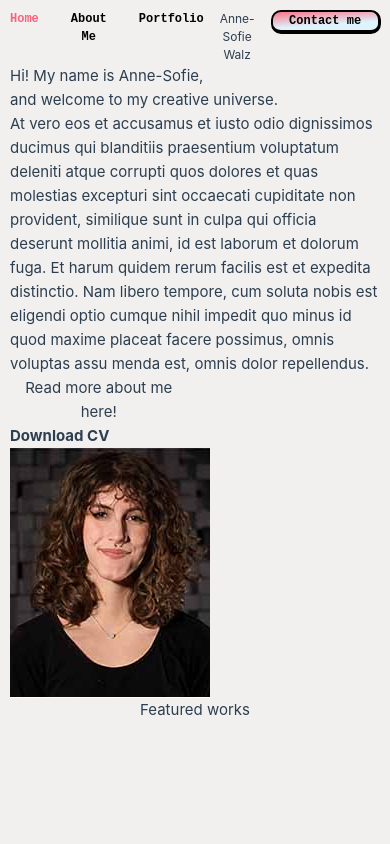
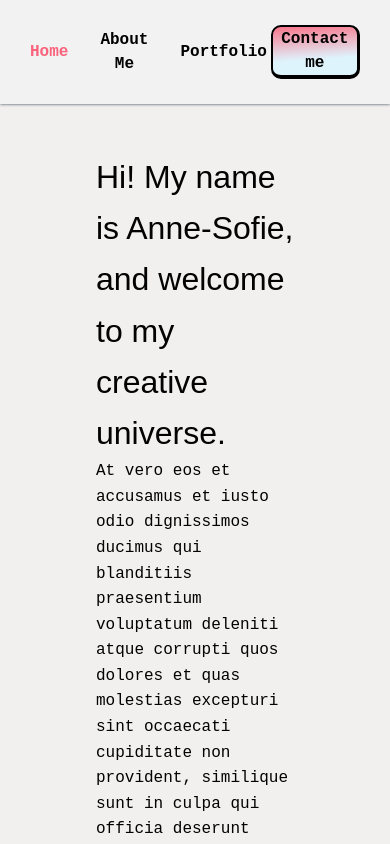
Before and after one commit to Fienw3/portfolioweb-23, a Vue app: page / in a window 390 px wide. Shown: the top 844 px of the page. Built offline with nearby package versions, Linux system fonts and the light colour scheme; a web font is replaced by a local one.

Commit message:
Fixed issues and media queries

```diff
--- a/index.html
+++ b/index.html
@@ -5,7 +5,7 @@
     <link rel="icon" href="/favicon.ico">
     <meta name="viewport" content="width=device-width, initial-scale=1.0">
     <link href="/dist/output.css" rel="stylesheet">
-    <title>Vite App</title>
+    <title>Anne-Sofie Walz Portfolio</title>
   </head>
   <body>
     <div id="app"></div>
--- a/src/App.vue
+++ b/src/App.vue
@@ -12,21 +12,21 @@ import { RouterLink, RouterView } from 'vue-router'
 
     <nav>
 
-        <div class="nav-sitelinks lg:w-2/5">
+        <div class="nav-sitelinks lg:w-2/5 md:w-2/5">
         <RouterLink class="home-navlink" to="/">Home</RouterLink>
         <RouterLink class="about-navlink" to="/about">About Me</RouterLink>
         <RouterLink class="portfolio-navlink" to="/portfolio">Portfolio</RouterLink>
         </div>
 
-        <div class="logo-name lg:w-2/5">
+        <div class="logo-name lg:w-1/5 md:w-1/5 sm:text-xs md:text-xs sm:invisible">
           <h3>Anne-Sofie Walz</h3>
         </div>
 
-        <div class="contact-box lg:w-1/5">
-          <a class="linkedinicon" href="https://www.linkedin.com/in/anne-sofienwalz"><img src="../src/assets/Linkedin.png" alt="LinkedIn icon that takes you to my profile"></a>
+        <div class="contact-box lg:w-2/5 ">
+          <a class="linkedinicon sm:invisible" href="https://www.linkedin.com/in/anne-sofienwalz"><img src="../src/assets/Linkedin.png" alt="LinkedIn icon that takes you to my profile"></a>
 
-          <div id="contact" class="modal-vue">
-          <button class="contact-btn">Contact me</button>
+          <div id="contact" class="contact">
+          <button class="contact-btn  sm:text-xs md:text-xs">Contact me</button>
 
         </div>
       </div>
@@ -52,23 +52,33 @@ import { RouterLink, RouterView } from 'vue-router'
 
 header {
   line-height: 1.5;
-  max-height: 100vh;
+  max-height: 110vh;
   position: sticky;
   width: 100%;
 
 }
 
+header .nav-wrapper {
+    display: flex;
+    flex-wrap: wrap;
+    position: sticky;
+    background-color: #F2f2f2;
+    box-shadow: 0px 0px 3px 0px;
+    padding: 1rem 30px 1rem 30px;
+  }
 
 nav  {
   width: 100%;
-  font-size: 12px;
   text-align: center;
   display: flex;
   justify-content: space-between;
+  font-size: 1rem;
+
 }
 
 .nav-sitelinks {
   display: flex;
+  font-size: 1rem;
 }
 
 nav a.router-link-exact-active {
@@ -81,6 +91,7 @@ nav a.router-link-exact-active:hover {
 
 nav a {
   padding: 0 1rem;
+  align-self: center;
   color: black;
   display: flex;
   font-weight: bold;
@@ -91,8 +102,13 @@ nav a:first-of-type{
   padding-left: 0%;
 }
 
+.logo-name {
+  align-self: center;
+}
+
 nav a img {
-  height: 30px;
+  max-height: 2rem;
+  align-self: center;
 }
 
 nav a img:hover {
@@ -102,10 +118,11 @@ nav a img:hover {
 .contact-box {
   display: flex;
   justify-content: right;
+  align-items: center;
 }
 
 .contact-btn {
-  width: 110px;
+  font-size: 1rem;
   border-width: 2px 3px 4px 2px;
   border-radius: 10px;
   border-color: black;
@@ -114,43 +131,10 @@ nav a img:hover {
   color: black;
   font-weight: bold;
   font-family: 'Courier New', Courier, monospace;
-}
-
-.close-btn {
-  position: absolute;
-  top: 1rem;
-  right: 1rem;
-  font-size: 2rem;
-  background: transparent;
-  border-color: transparent;
-  color: var(--clr-red-dark);
-  cursor: pointer;
-  transition: var(--transition);
-}
-.close-btn:hover {
-  color: var(--clr-red-light);
-  transform: scale(1.3);
+  padding: 0.0625px 0.19rem;
 }
 
 
-@media (min-width: 1024px) {
-
-  header .nav-wrapper {
-    display: flex;
-    flex-wrap: wrap;
-    position: sticky;
-    background-color: #F2f2f2;
-    box-shadow: 0px 0px 3px 0px;
-    padding: 0px 125px 0px 125px;
-  }
-
-  nav {
-    text-align: left;
-    font-size: 1rem;
-    padding: 30px 0px 20px 0px;
-  }
-
-}
 </style>
 
 <script>
--- a/src/assets/main.css
+++ b/src/assets/main.css
@@ -5,9 +5,6 @@
   display: flex;
   flex-direction: column;
   max-width: 100%;
-  padding: 10px;
-  justify-content: flex-start, center;
-  font-weight: normal;
 }
 
 
--- a/src/input.css
+++ b/src/input.css
@@ -1,3 +1,3 @@
-@tailwind base;
-@tailwind components;
-@tailwind utilities;
+@import "tailwindcss/base";
+@import "tailwindcss/components";
+@import "tailwindcss/utilities";
--- a/src/views/AboutView.vue
+++ b/src/views/AboutView.vue
@@ -5,10 +5,10 @@
 <template>
   <div class="about">
 
-  <div class="about-container1">
+  <div class="about-container1 sm:flex-wrap">
 
 
-    <div class="about-general lg:w-3/5">
+    <div class="about-general lg:w-3/5 md:w-3/5 sm:w-full">
     <h2>Hi im Anne-Sofie, <br> and this is everything about me.</h2>
     <h3>General information</h3>
     <p>At vero eos et accusamus et iusto odio
@@ -28,14 +28,14 @@
       <button class="download-cv font-bold" href="http://" alt= "download button for cv" download>Download CV</button>
     </div>
 
-    <div class="about-photo lg:w-2/5">
+    <div class="about-photo lg:w-2/5 md:w-2/5 sm:w-full">
       <img class="portrait" src="../assets/Portraitforweb.jpg" alt="Portrait of Anne-Sofie">
 
     </div>
 
   </div>
 
-    <div class="passionsnfuture">
+    <div class="passionsnfuture w-full">
       <h3>Passions and future</h3>
         <p>em ipsum dolor sit amet, consectetur adipiscing elit, sed do eiusmod tempor incididunt ut labore et dolore magna aliqua. Facilisis gravida neque convallis a cras semper. Vitae semper quis lectus nulla at volutpat diam ut. Ultricies leo integer malesuada nunc vel. Sagittis nisl rhoncus mattis rhoncus urna neque viverra justo. Cras sed felis eget velit aliquet. Felis eget velit aliquet sagittis id consectetur purus ut. Risus sed vulputate odio ut enim blandit.
             Eu non diam phasellus vestibulum. Ac tincidunt vitae semper quis lectus nulla at. '
@@ -46,7 +46,7 @@
 
             Elit pellentesque habitant morbi tristique. A cras semper auctor neque vitae tempus quam pellentesque nec. Purus sit amet volutpat consequat mauris nunc congue nisi. Odio facilisis mauris sit amet massa. Nibh tellus molestie nunc non. Nulla pellentesque dignissim enim sit amet venenatis urna cursus eget. Eget mi proin sed libero enim sed faucibus. In fermentum et sollicitudin ac orci. Arcu ac tortor dignissim convallis.</p>
 
-            <iframe class="videocv" width="720" height="415"
+            <iframe class="videocv" max-width="920" max-height="615"
             src="https://www.youtube.com/embed/k3OH_uXeImo">
             </iframe>
 
@@ -56,12 +56,10 @@
 </template>
 
 <style>
-@media (min-width: 1024px) {
   .about {
     min-height: 100vh;
-    align-items: center;
-    padding: 72px 125px;
-    align-items: flex-start;
+    display: flex-start;
+    padding: 3rem 6rem;
   }
 
   .about-container1 {
@@ -72,23 +70,32 @@
     font-family: "bd-supper", sans-serif;
     font-size: 30px;
     color: #020202;
+    font-size: 2rem;
+  }
+
+  div p {
+    font-size: 1rem;
+    font-family: 'Courier New', Courier, monospace;
+    color: #020202;
   }
 
   .about h3 {
     font-weight: bold;
-    font-family: 'Courier New', Courier, monospace;
+    font-family: "bd-supper", sans-serif;
     padding-top: 32px;
+    font-size: 1rem;
   }
 
   .download-cv {
-  margin: 20px 0px 40px 0px;
-  width: 125px;
+  margin: 0.625rem 0px 1rem 0px;
+  max-width: 255px;
+  padding: 0.1rem 0.3rem;
+  font-family: 'Courier New', Courier, monospace;
   border-width: 2px 3px 4px 2px;
   border-radius: 10px;
   border-color: black;
   background: rgb(222,244,253);
   background: linear-gradient(356deg, rgba(222,244,253,1) 34%, rgba(249,99,124,0.8661589635854342) 100%, rgba(242,242,242,1) 100%);
-  margin-right: 20px;
 }
 
 .download-cv:hover {
@@ -99,5 +106,4 @@
   padding-top: 40px;
 }
 
-}
 </style>
--- a/src/views/HomeView.vue
+++ b/src/views/HomeView.vue
@@ -5,12 +5,12 @@
 <template>
 <div class="home">
 
-  <div class="home-container1">
-  <div class="home-about lg:w-3/5">
+  <div class="home-container1 sm:flex-wrap">
+  <div class="home-about lg:w-3/5 md:w-3/5 sm:w-full">
 
     <h2>Hi! My name is  Anne-Sofie, <br>
       and welcome to my creative universe.</h2>
-      <p>At vero eos et accusamus et iusto odio
+      <p class="about-home">At vero eos et accusamus et iusto odio
 dignissimos ducimus qui blanditiis praesentium
 voluptatum deleniti atque corrupti quos dolores
 et quas molestias excepturi sint occaecati
@@ -31,8 +31,8 @@ menda est, omnis dolor repellendus.</p>
         </div>
 </div>
 
-  <div class="home-portrait lg:w-2/5 justify-end">
-      <img src="../assets/Portraitforweb.jpg" alt="Portrait of Anne-Sofie">
+  <div class="home-portrait lg:w-2/5 md:w-2/5 sm:w-full">
+      <img class="portrait" src="../assets/Portraitforweb.jpg" alt="Portrait of Anne-Sofie">
   </div>
 
 </div>
@@ -58,12 +58,11 @@ const { state } = portfoliodb()
 
 
 <style>
-@media (min-width: 1024px) {
+
   .home {
     min-height: 100vh;
     display: flex-start;
-    align-items: center;
-    padding: 72px 125px;
+    padding: 3rem 6rem;
   }
 
   .home-container1 {
@@ -72,12 +71,14 @@ const { state } = portfoliodb()
 
   div h2 {
     font-family: "bd-supper", sans-serif;
-    font-size: 30px;
     color: #020202;
+    font-size: 2rem;
   }
 
-  div p {
+  .about-home {
     font-family: 'Courier New', Courier, monospace;
+    font-size: 1rem;
+    color: #020202;
   }
 
   .aboutme-box {
@@ -86,25 +87,28 @@ const { state } = portfoliodb()
   font-weight: bold;
   color: black;
   font-family: 'Courier New', Courier, monospace;
+  font-size: 1rem;
   }
 
   .aboutme-btn {
-  width: 250px;
+  max-width: 255px;
+  padding: 0.1rem;
   border-width: 2px 3px 4px 2px;
   border-radius: 10px;
   border-color: black;
   background: rgb(222,244,253);
   background: linear-gradient(356deg, rgba(222,244,253,1) 34%, rgba(249,99,124,0.8661589635854342) 100%, rgba(242,242,242,1) 100%);
-  margin-right: 20px;
+  margin-right: 1rem;
 }
 
 .aboutme-btn:hover {
-  transform: scale(1.1);
+  transform: scale(1.02);
 }
 
-.home-container2{
-  padding: 100px 0px;
+.portrait {
+  align-self: flex-end;
+  max-height: 150px;
+  width: auto;
 }
 
-}
 </style>
--- a/src/views/PortfolioDetail.vue
+++ b/src/views/PortfolioDetail.vue
@@ -56,7 +56,7 @@ const portfolioDetails = computed(
     min-height: 100vh;
     display: flex-start;
     align-items: center;
-    padding: 72px 125px;
+    padding: 3rem 1.875rem;
 }
 
 div button {
--- a/src/views/PortfolioView.vue
+++ b/src/views/PortfolioView.vue
@@ -3,18 +3,18 @@
 </script>
 
 <template>
-
+  <div class="portfolio">
 
   <div class="portfolio-header">
     <h2>Anne-Sofie's Portfolio</h2>
   </div>
 
-  <div class="category-boxes">
+  <div class="category-boxes sm:flex-wrap">
 
     <button class="web-btn">Web</button>
     <button class="video-btn">Video</button>
     <button class="photo-btn">Photos</button>
-    <button class="graphic-btn">Graphic Design</button>
+    <button class="design-btn">Design</button>
     <button class="ui/ux-btn">UI/UX</button>
 
   </div>
@@ -34,6 +34,9 @@
       </div>
 
   </div>
+
+</div>
+
 </template>
 
 <script setup>
@@ -46,57 +49,62 @@ const { state } = portfoliodb()
 
 <style scoped>
 
-@media (min-width: 1024px) {
+  .portfolio {
+    min-height: 100vh;
+    display: flex-start;
+    padding: 3rem 6rem;
+  }
 
   div h2 {
     font-family: "bd-supper", sans-serif;
-    font-size: 30px;
-    padding: 75px 42px 10px 42px;
+    color: #020202;
+    font-size: 2rem;
     text-align: center;
     color: #020202;
   }
 
-  .portfolio {
-    min-height: 100vh;
+  .category-boxes {
+    padding: 1rem 0px;
     display: flex;
-    align-items: center;
+    justify-content: space-between;
   }
-}
-
-.category-boxes {
-  display: inline-flex;
-  justify-content: space-evenly;
-  padding: 45px 125px 0px 125px;
-}
 
 div button {
-  width: 150px;
+  width: 9.375rem;
+  max-height: 32px;
+  font-size: 1rem;
   border-width: 2px 3px 4px 2px;
-  border-radius: 7px;
+  border-radius: 10px;
   border-color: black;
   background: rgb(222,244,253);
   background: linear-gradient(356deg, rgba(222,244,253,1) 34%, rgba(249,99,124,0.8661589635854342) 100%, rgba(242,242,242,1) 100%);
   color: black;
   font-weight: bold;
   font-family: 'Courier New', Courier, monospace;
+  padding: 0.1px 0.19rem;
+  margin-bottom: 1rem;
+}
+
+div img {
+  align-self: center;
+  margin-bottom: 0.5rem;
 }
 
 .portfolio-item-container {
   display: flex;
   flex-wrap: wrap;
-  justify-content: space-between;
-  padding: 42px 125px;
+  justify-content: space-around;
+
 }
 
 .portfolio-item {
-  min-width: 250px;
+  width: 9.375rem;
   border-width: 2px 3px 4px 2px;
   border-radius: 10px;
   border-color: black;
   padding: 12px;
   margin-bottom: 35px;
-  display: flex;
-  flex-direction: column;
+
 }
 
 .p-category {
--- a/tailwind.config.js
+++ b/tailwind.config.js
@@ -3,7 +3,34 @@ module.exports = {
   content: ['./index.html', './src/**/*.{vue,js,ts,jsx,tsx}'],
    class: false, // or 'media' or 'class'
    theme: {
-     extend: {},
+
+    screens: {
+      '2xl': {'max': '1535px'},
+      // => @media (max-width: 1535px) { ... }
+
+      'xl': {'max': '1279px'},
+      // => @media (max-width: 1279px) { ... }
+
+      'lg': {'max': '1023px'},
+      // => @media (max-width: 1023px) { ... }
+
+      'md': {'max': '767px'},
+      // => @media (max-width: 767px) { ... }
+
+      'sm': {'max': '639px'},
+      // => @media (max-width: 639px) { ... }
+    },
+
+    fontSize: {
+      sm: '0.8rem',
+      base: '1rem',
+      xl: '1.25rem',
+      '2xl': '1.563rem',
+      '3xl': '1.953rem',
+      '4xl': '2.441rem',
+      '5xl': '3.052rem',
+    },
+
    },
    variants: {
      extend: {},
```
Also changed, not shown: src/modules/portfoliodb.js (+18 -9 lines).
